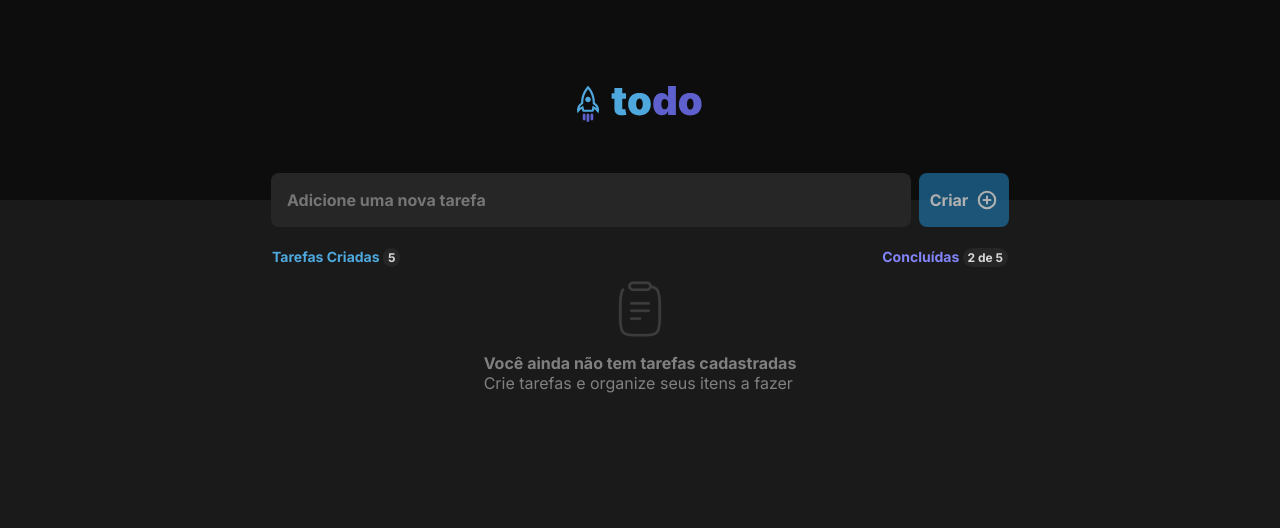
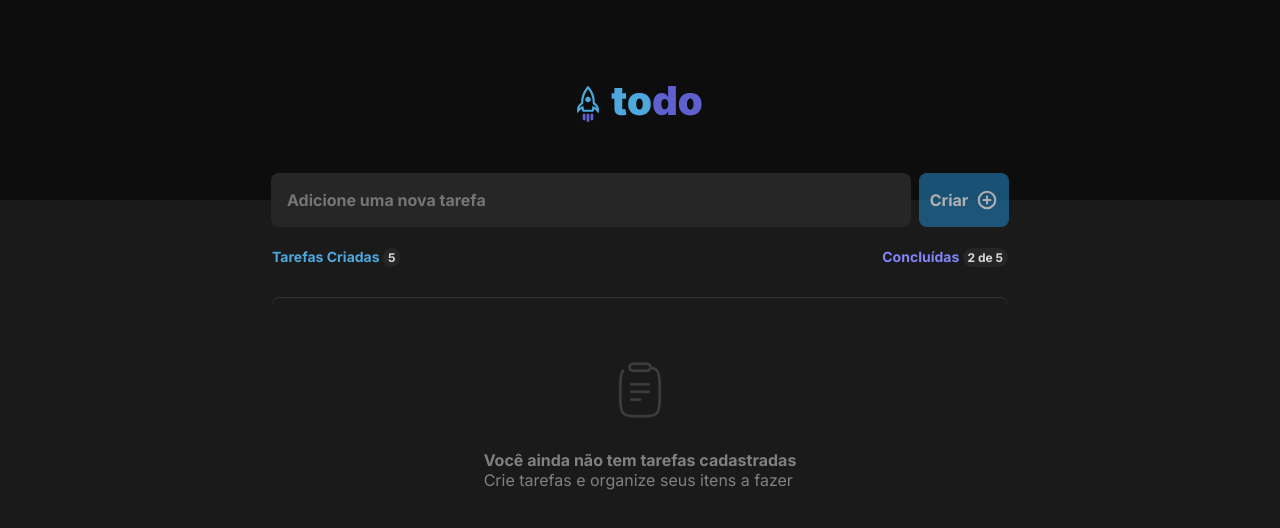
Before and after one commit to caritas-html/challenge-ignite-todo-list-react, a React (Vite) app in the folder todoList/: page / in a window 1280 px wide. Shown: the top 528 px of the page. Built offline with nearby package versions, Linux system fonts and the light colour scheme.

Commit message:
feat: NoTasks style.

```diff
--- a/todoList/src/components/NoTasks.module.css
+++ b/todoList/src/components/NoTasks.module.css
@@ -5,6 +5,17 @@
   justify-content: center;
   flex-direction: column;
   gap: 1rem;
+  margin-top: 2rem;
+  border-top: 1px solid var(--gray-400);
+  border-radius: 8px 8px 0px 0px;
+}
+
+.wrapper img {
+  margin-top: 4rem;
+}
+
+.wrapper p {
+  margin-top: 1rem;
 }
 
 .noTaskText {
```
